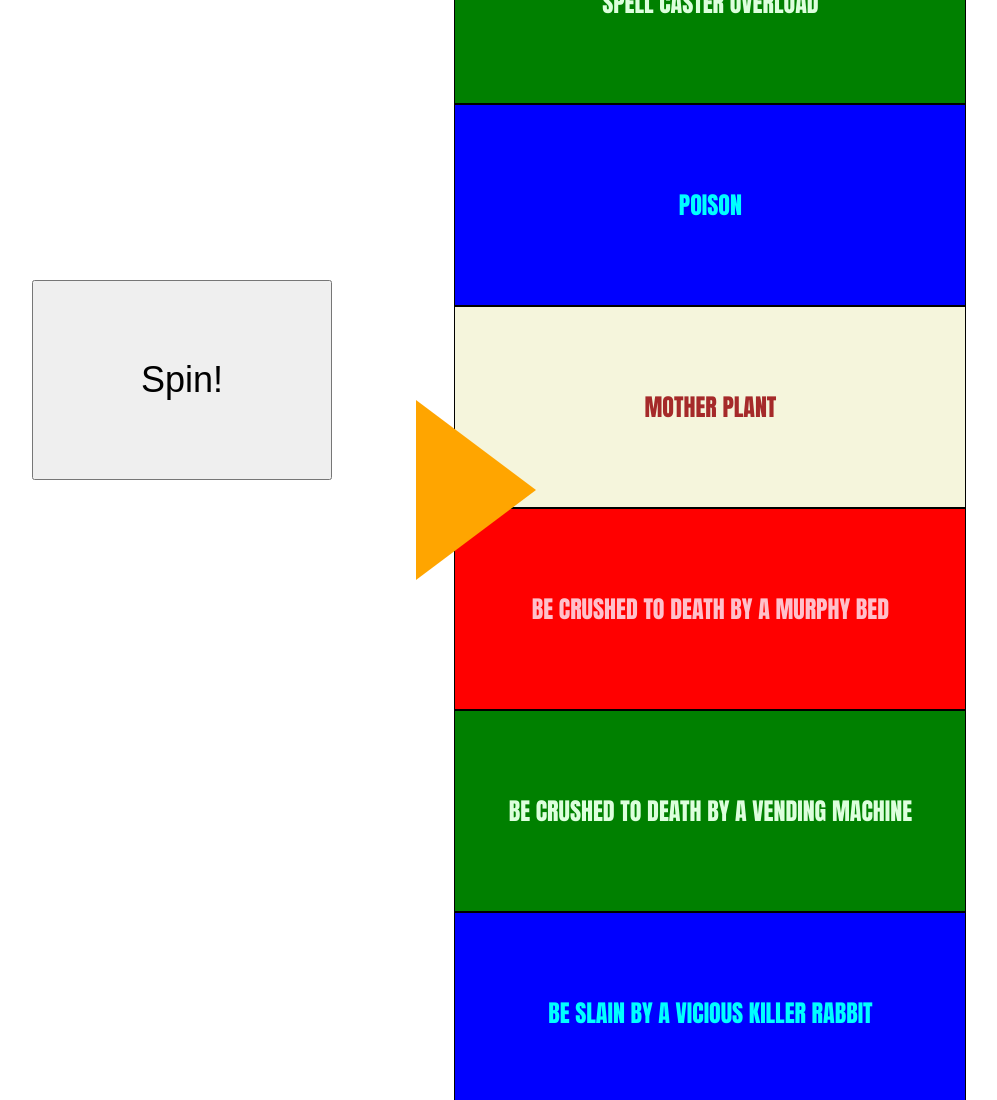
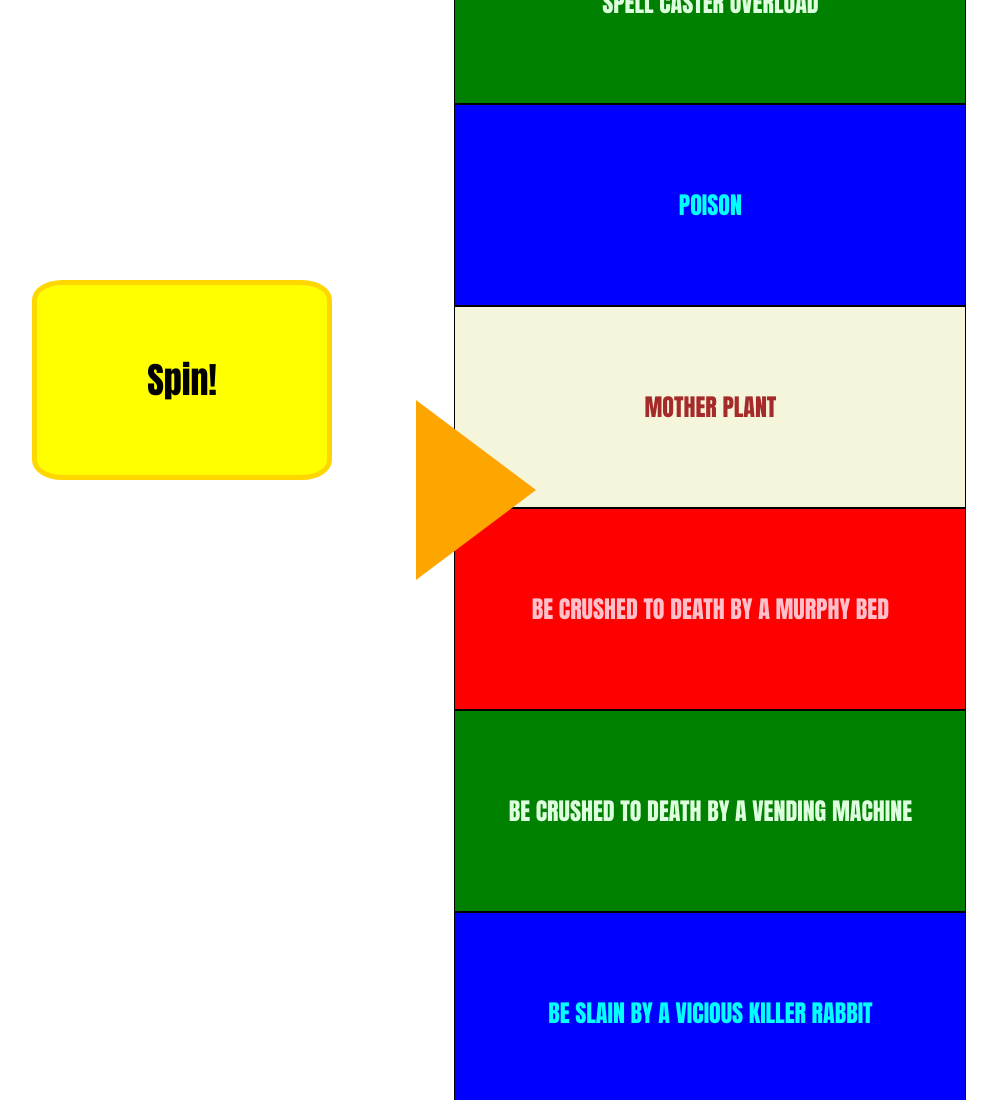
Before and after one commit to mcglade8/sim4deathwheel, a plain HTML site: page index.html in a window 1280 px wide. Shown: the top 1100 px of the page, without its empty margins (32-1029 px from the left). Drawn offline with nearby package versions, Linux system fonts and the light colour scheme.

Commit message:
Update styles.css

```diff
--- a/styles.css
+++ b/styles.css
@@ -1,3 +1,6 @@
+*{
+    font-family: 'Impact', sans-serif;
+}
 .wheel{
   position: absolute;
   max-width: 40%;
@@ -16,6 +19,10 @@ button{
   height: 200px;
   width: 300px;
   font-size: 36px;
+  border: 5px solid gold;
+  border-radius: 10%;
+  background-color: yellow;
+  font-weight: bold;
 }
 .prompt{
   position: absolute;
@@ -29,7 +36,6 @@ body{
   border: 1px solid black;
   height: 200px;
   font-size: 24px;
-  font-family: 'Impact', sans-serif;
   flex-direction: column;
   text-align: center;
 }
```
